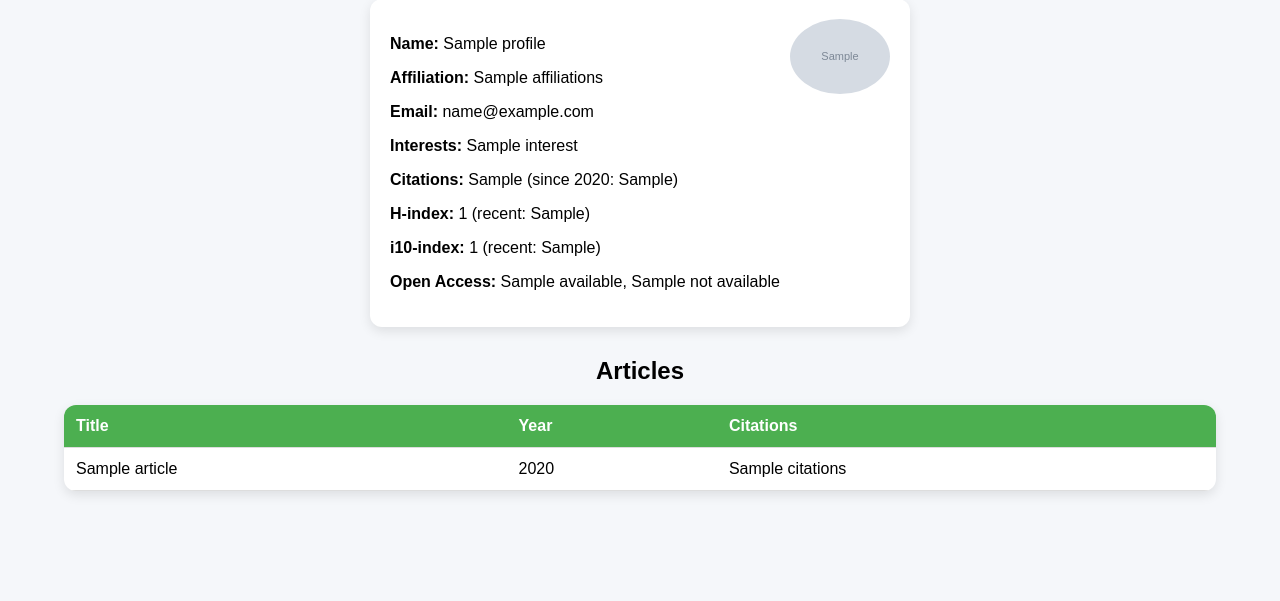
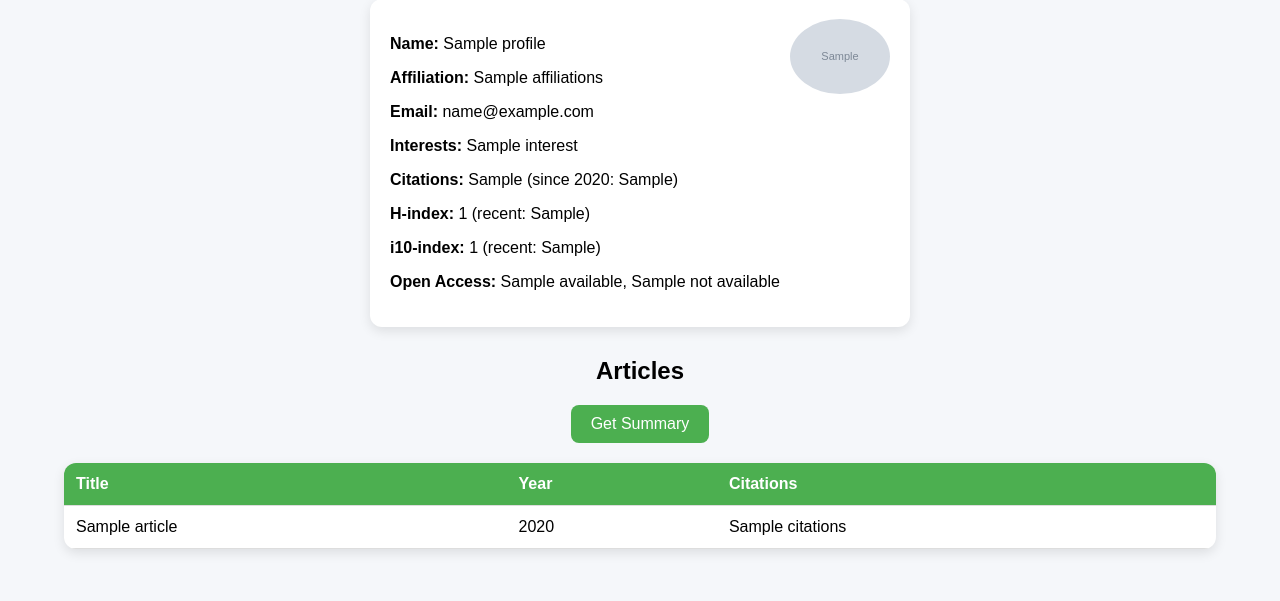
Before and after one commit to dsv0028/Publication_Summary_Generator, a Flask app: template templates/index.html in a window 1280 px wide. Shown: the part 199-800 px from the top of the page. Run offline with Flask 3, Linux system fonts and the light colour scheme; the template is opened without the code that fills it: most values are stand-ins (such as "Sample title", 1, 10 or a date in 2020); grey boxes marked "Sample" are stand-in pictures.

Commit message:
Update author search with summary API and loader

```diff
--- a/app.py
+++ b/app.py
@@ -1,5 +1,5 @@
-from flask import Flask, render_template, request
-from logic import fetch_author_results, safe_get, API_KEY, HL, PAGE_SIZE, FETCH_DELAY
+from flask import Flask, render_template, request, jsonify
+from logic import fetch_author_results, safe_get, generate_author_summary, API_KEY, HL, PAGE_SIZE, FETCH_DELAY
 
 app = Flask(__name__)
 
@@ -21,6 +21,7 @@ def index():
     for article in data.get("articles", [])
 ]
             profile = {
+    "id": author_id,
     "name": safe_get(data, "author", "name", default="N/A"),
     "affiliations": safe_get(data, "author", "affiliations", default="N/A"),
     "email": safe_get(data, "author", "email", default="N/A"),
@@ -38,5 +39,19 @@ def index():
 
     return render_template("index.html", results=results, profile=profile)
 
+@app.route("/summary", methods=["POST"])
+def summary():
+    data = request.get_json(silent=True)
+    author_id = data.get("author_id") if data else None
+    if not author_id:
+        return jsonify({"error": "Missing author_id"}), 400
+
+    try:
+        summary_text = generate_author_summary(api_key=API_KEY, author_id=author_id)
+    except Exception as e:
+        summary_text = f"Error generating summary: {e}"
+
+    return jsonify({"summary": summary_text})
+
 if __name__ == "__main__":
     app.run(debug=True)
--- a/logic.py
+++ b/logic.py
@@ -1,11 +1,15 @@
 import time
 from serpapi import GoogleSearch
-
+import google.generativeai as genai
 
 API_KEY = "daf8b5b7b49a653e8ab557d4b5cab8b3737269703389193f6fd5cad180fe83b8"
 HL = "en"
 PAGE_SIZE = 20
 FETCH_DELAY = 0.8
+
+genai.configure(api_key="AIzaSyDc0yJC6JV3DidwdvyXlL-8iQlMjfxS0f4")
+model = genai.GenerativeModel('gemini-1.5-flash-latest')
+
 
 def fetch_author_results(api_key, author_id, hl="en", page_size=20, delay=1.0):
     all_articles = []
@@ -50,3 +54,45 @@ def safe_get(dct, *keys, default=None):
         return cur
     except Exception:
         return default
+
+def generate_author_summary(api_key, author_id):
+    data = fetch_author_results(api_key, author_id, hl=HL, page_size=PAGE_SIZE, delay=FETCH_DELAY)
+
+    # Sort by citations safely
+    articles = sorted(
+        data.get("articles", []),
+        key=lambda x: x.get("cited_by", {}).get("value") or 0,
+        reverse=True
+    )
+
+
+    top_articles = articles[:30]
+
+
+    article_text = "\n".join(
+        f"{a.get('title', 'No Title')} ({a.get('year', 'N/A')}), "
+        f"Citations: {a.get('cited_by', {}).get('value', 0)}"
+        for a in top_articles
+    )
+
+    prompt = f"""
+    Author Profile:
+    Name: {safe_get(data, 'author', 'name', default='N/A')}
+    Affiliation: {safe_get(data, 'author', 'affiliations', default='N/A')}
+    Interests: {", ".join([i.get("title") for i in safe_get(data, 'author', 'interests', default=[])])}
+
+    Articles (Top {len(top_articles)}):
+    {article_text}
+
+    Please generate a concise research profile summary.
+    """
+
+    try:
+        response = model.generate_content(prompt)
+        return response.text
+    except Exception as e:
+        print(f"[WARN] Gemini failed: {e}")
+        return (
+            f"Could not generate AI summary.\n\n"
+            f"Here are the top {len(top_articles)} articles:\n" + article_text
+        )
--- a/templates/index.html
+++ b/templates/index.html
@@ -90,7 +90,7 @@
         /* Loader animation */
         .loader {
             display: none;
-            margin: 20px auto;
+            margin: 10px auto;
             border: 6px solid #f3f3f3;
             border-top: 6px solid #4CAF50;
             border-radius: 50%;
@@ -102,6 +102,31 @@
         @keyframes spin {
             0% { transform: rotate(0deg); }
             100% { transform: rotate(360deg); }
+        }
+
+        /* Summary box */
+        #summary-box {
+            max-width: 800px;
+            margin: 30px auto;
+            padding: 20px;
+            background: white;
+            border-radius: 12px;
+            box-shadow: 0 4px 12px rgba(0,0,0,0.1);
+            text-align: left;
+            display: none;
+        }
+
+        #summary-box h2 {
+            margin-top: 0;
+            color: #333;
+        }
+
+        #copy-btn {
+            background: #007BFF;
+            margin-top: 10px;
+        }
+        #copy-btn:hover {
+            background: #0069d9;
         }
     </style>
 </head>
@@ -132,7 +157,17 @@
     {% endif %}
 
     {% if results %}
+        <!-- Summary placeholder (above articles) -->
+        <div id="summary-box">
+            <h2>Summary</h2>
+            <div class="loader" id="summary-loader"></div>
+            <p id="summary-text"></p>
+            <button id="copy-btn" onclick="copySummary()">Copy Summary</button>
+        </div>
+
         <h2>Articles</h2>
+        <button onclick="getSummary('{{ profile.id }}')">Get Summary</button>
+
         <table>
             <tr>
                 <th>Title</th>
@@ -153,6 +188,41 @@
         function showLoader() {
             document.getElementById("loader").style.display = "block";
         }
+
+        async function getSummary(authorId) {
+            const box = document.getElementById("summary-box");
+            const loader = document.getElementById("summary-loader");
+            const text = document.getElementById("summary-text");
+
+            // reset box
+            text.textContent = "";
+            box.style.display = "block";
+            loader.style.display = "block";
+
+            try {
+                const response = await fetch("/summary", {
+    method: "POST",
+    headers: { "Content-Type": "application/json" },
+    body: JSON.stringify({ author_id: authorId })
+});
+
+                const data = await response.json();
+                loader.style.display = "none";
+
+                // Show summary
+                text.textContent = data.summary;
+            } catch (error) {
+                loader.style.display = "none";
+                alert("Error fetching summary: " + error);
+            }
+        }
+
+        function copySummary() {
+            const text = document.getElementById("summary-text").textContent;
+            navigator.clipboard.writeText(text).then(() => {
+                alert("Summary copied to clipboard!");
+            });
+        }
     </script>
 </body>
 </html>
```
